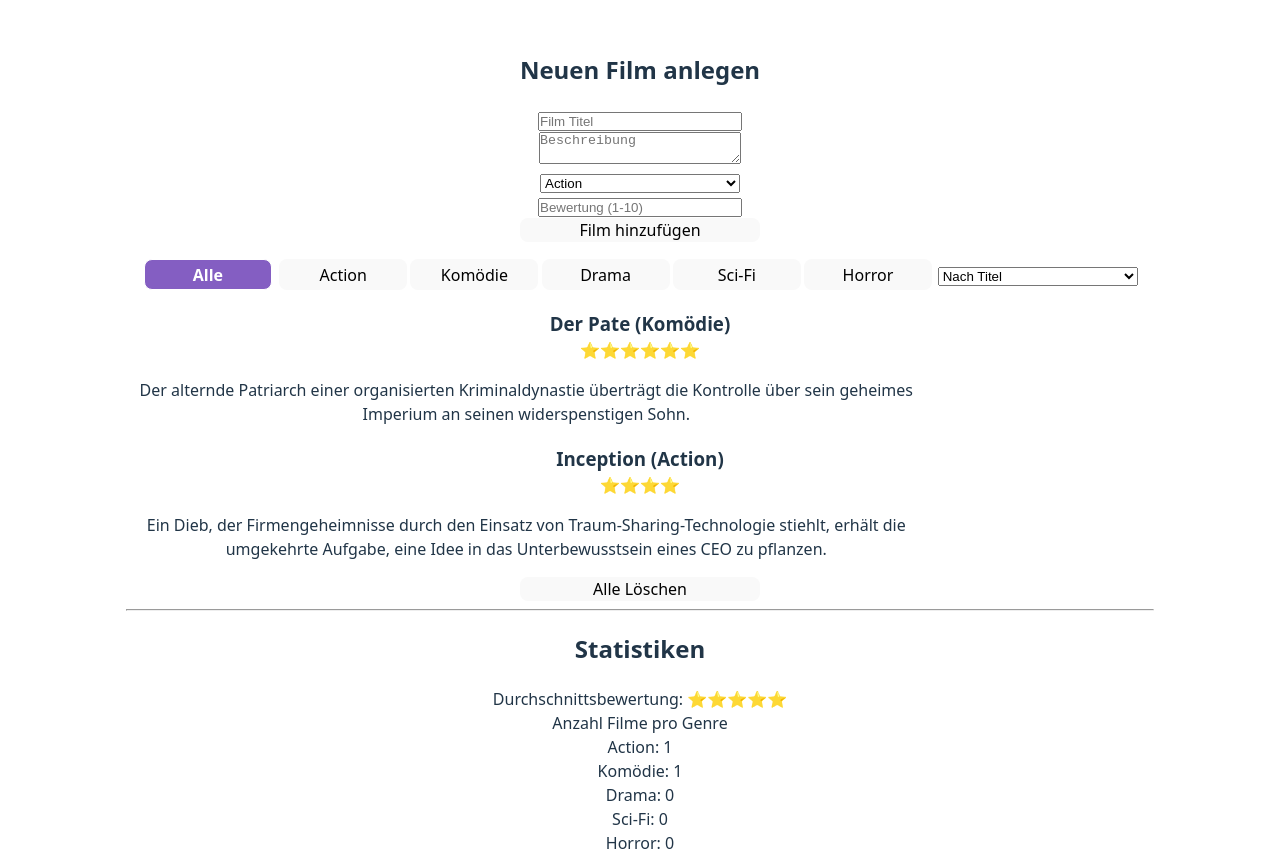
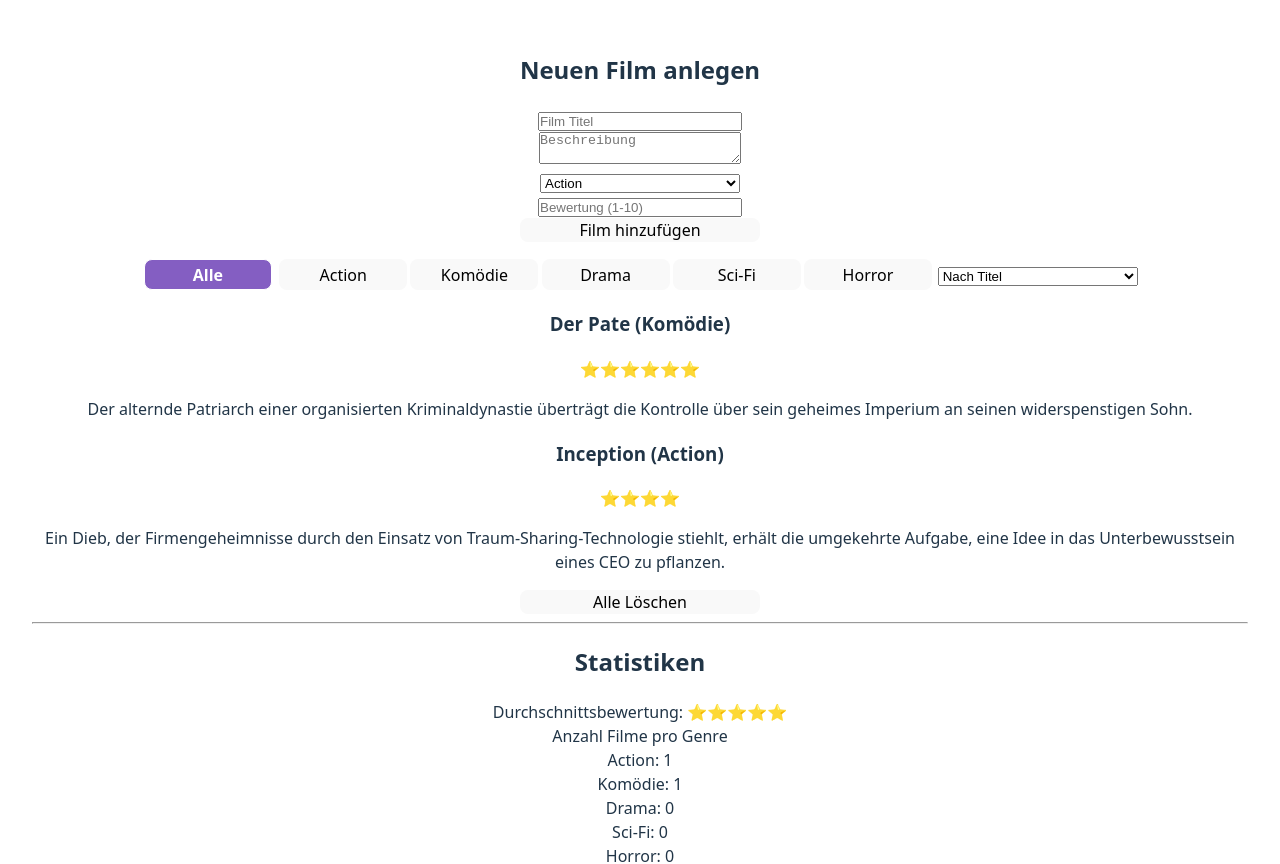
Before and after one commit to Jonny1Coder/BBK_SOW_Film-Bewertungs-App, a Svelte app: page / in a window 1280 px wide. Shown: the top 864 px of the page. Built offline with nearby package versions, Linux system fonts and the light colour scheme.

Commit message:
Modularized film display into a new `FilmCard` component.

```diff
--- a/src/App.svelte
+++ b/src/App.svelte
@@ -2,6 +2,7 @@
   import { filme, genres } from './stores/filmStore.js';
 
   import FilmForm from "./components/FilmForm.svelte";
+  import FilmCard from "./components/FilmCard.svelte";
   import Stats from "./components/Stats.svelte";
 
   filme.add({
@@ -61,15 +62,7 @@
 
   <div id="filme">
     {#each sortedFilme as film}
-      <div>
-        <h3>{film.titel} ({film.genre})</h3>
-        <span>
-          {#each Array(film.bewertung) as _}
-            ⭐
-          {/each}
-        </span>
-        <p>{film.beschreibung}</p>
-      </div>
+      <FilmCard {film} />
     {/each}
   </div>
   <button on:click={ () => clearFilm()}>Alle Löschen</button>
--- /dev/null
+++ b/src/components/FilmCard.svelte
@@ -0,0 +1,17 @@
+<script>
+    export let film;
+</script>
+
+<div>
+    <h3>{film.titel} ({film.genre})</h3>
+    <span>
+          {#each Array(film.bewertung) as _}
+            ⭐
+          {/each}
+        </span>
+    <p>{film.beschreibung}</p>
+</div>
+
+<style>
+
+</style>
```
